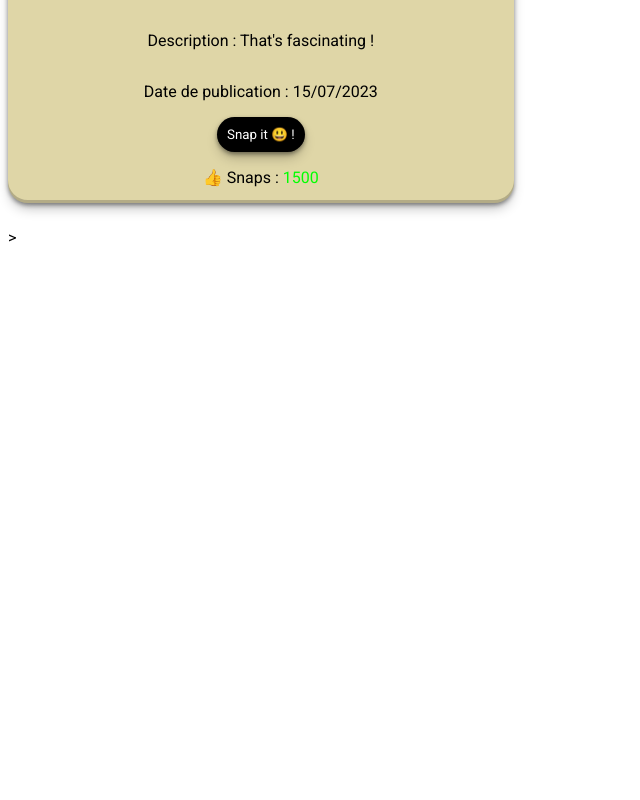
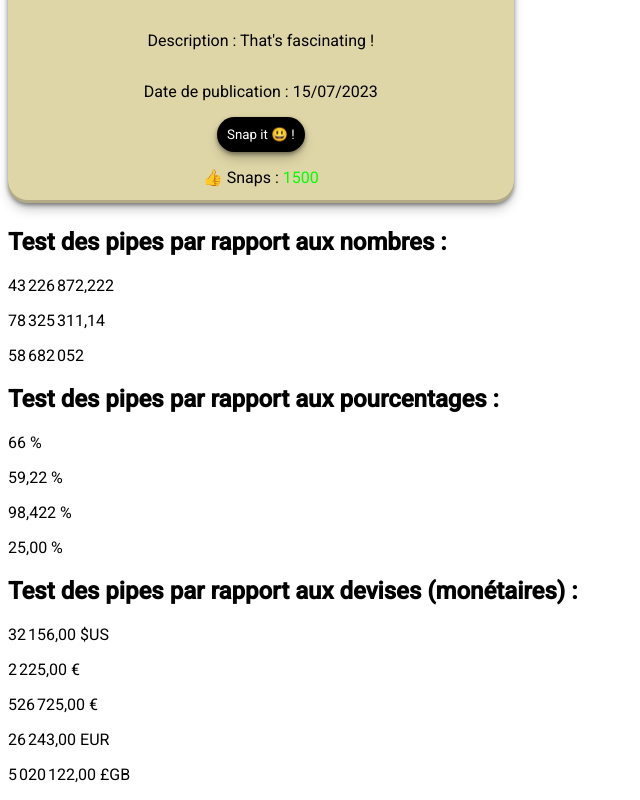
Before and after one commit to Nathannicolle/dev-angular, an Angular app: page / in a window 1280 px wide. Shown: the part 2062-2862 px from the top of the page, without its empty margins (0-640 px from the left). Before the commit the page ends 2317 px from the top, so only its background shows below. Built offline with nearby package versions, Linux system fonts and the light colour scheme.

Commit message:
test des pipes relatifs aux nombres
pourcentages et devises

```diff
--- a/src/app/app.component.html
+++ b/src/app/app.component.html
@@ -1,3 +1,21 @@
 <div class="faceSnap-container">
-  <app-face-snap *ngFor="let faceSnap of faceSnaps" [faceSnap]="faceSnap"></app-face-snap>>
+  <app-face-snap *ngFor="let faceSnap of faceSnaps" [faceSnap]="faceSnap"></app-face-snap>
+  <!-- Pipes de formatages des nombres (exemples) -->
+  <h2>Test des pipes par rapport aux nombres :</h2>
+  <p>{{43226872.2222 | number}}</p>
+  <p>{{78325311.1421 | number: '1.0-2'}}</p>
+  <p>{{58682052.1627 | number: '1.0-0'}}</p>
+
+  <h2>Test des pipes par rapport aux pourcentages :</h2>
+  <p>{{0.656 | percent}}</p>
+  <p>{{0.59221111 | percent: '1.0-2'}}</p>
+  <p>{{0.98422 | percent: '1.0-3'}}</p>
+  <p>{{0.25 | percent: '1.2-3'}}</p>
+
+  <h2>Test des pipes par rapport aux devises (monétaires) :</h2>
+  <p>{{32156 | currency}}</p>
+  <p>{{2225 | currency:"€"}}</p>
+  <p>{{526725 | currency:"EUR"}}</p>
+  <p>{{26243 | currency:"EUR" : 'code'}}</p>
+  <p>{{5020122 | currency:"GBP"}}</p>
 </div>
```
